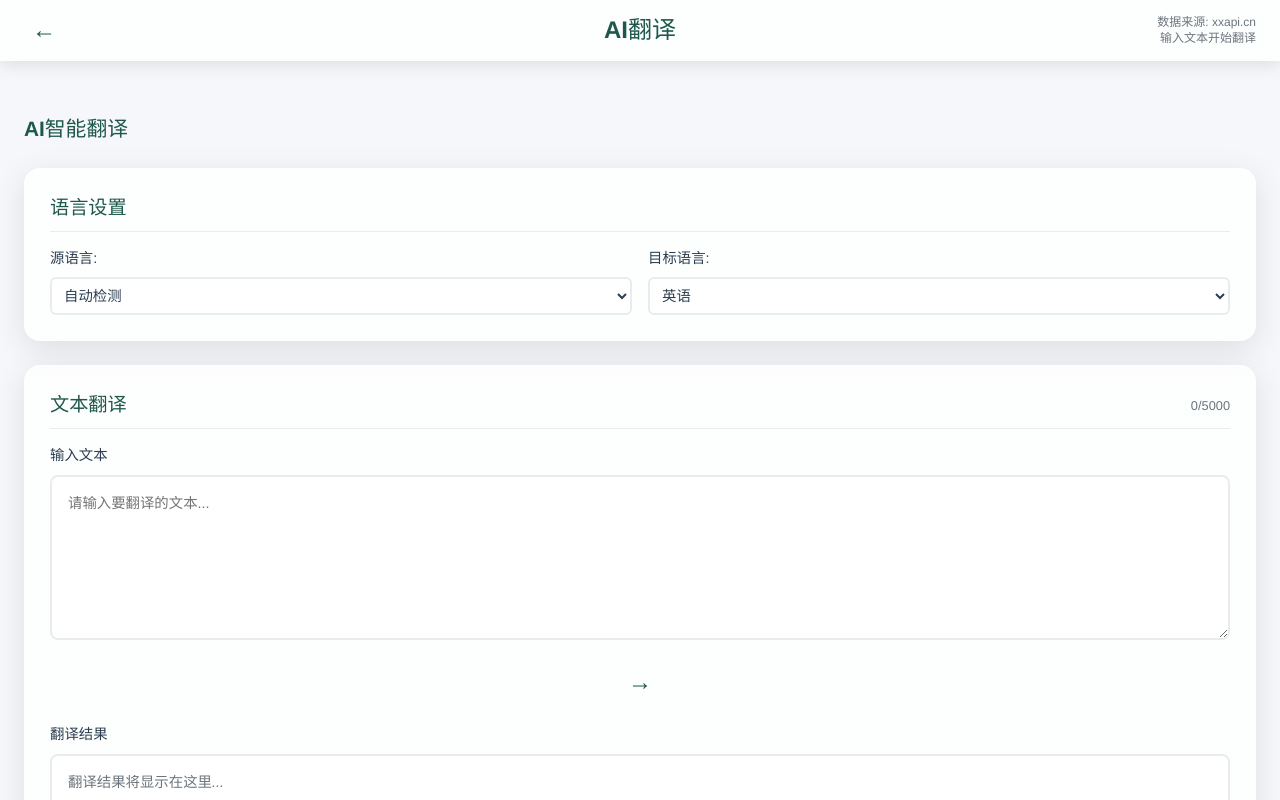
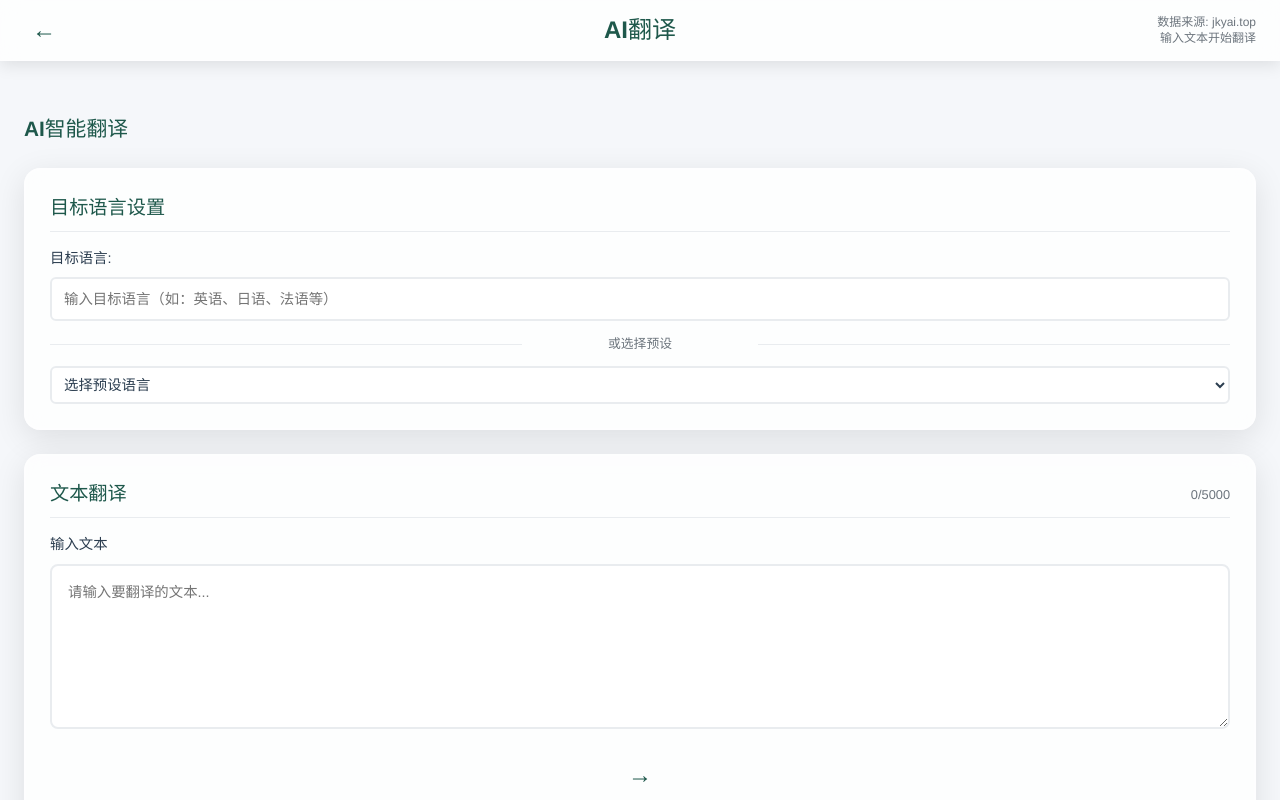
Before and after one commit to Glassous/Glesearch, a Vue app: page /translate in a window 1280 px wide. Shown: the top 800 px of the page. Built offline with nearby package versions, Linux system fonts and the light colour scheme.

Commit message:
优化了翻译功能

```diff
--- a/src/components/Translate.vue
+++ b/src/components/Translate.vue
@@ -8,7 +8,7 @@
       </button>
       <h2 class="page-title">AI翻译</h2>
       <div class="api-info">
-        <div class="api-source">数据来源: xxapi.cn</div>
+        <div class="api-source">数据来源: jkyai.top</div>
         <div class="update-time" :class="{ 'error-status': error }">
           {{ error ? 'Error' : (lastUpdateTime || '输入文本开始翻译') }}
         </div>
@@ -18,11 +18,6 @@
 
   <!-- 主要内容区域 -->
   <main class="main-content">
-    <!-- 加载状态 -->
-    <div v-if="loading" class="loading-message">
-      正在翻译中...
-    </div>
-
     <!-- 错误信息 -->
     <div v-if="error" class="error-message">
       {{ error }}
@@ -30,33 +25,40 @@
     </div>
 
     <!-- 翻译功能展示 -->
-    <div v-if="!loading" class="translate-section">
+    <div class="translate-section">
       <h3>AI智能翻译</h3>
 
       <!-- 语言选择器 -->
       <div class="language-selector">
         <div class="language-card">
           <div class="language-header">
-            <h4 class="language-title">语言设置</h4>
+            <h4 class="language-title">目标语言设置</h4>
           </div>
           <div class="language-content">
             <div class="language-options">
-              <div class="language-option">
-                <label class="language-label">源语言:</label>
-                <select v-model="fromLanguage" class="language-select">
-                  <option value="auto">自动检测</option>
-                  <option v-for="(name, code) in languages" :key="code" :value="code">
-                    {{ name }}
-                  </option>
-                </select>
-              </div>
-              <div class="language-option">
+              <div class="language-option full-width">
                 <label class="language-label">目标语言:</label>
-                <select v-model="toLanguage" class="language-select">
-                  <option v-for="(name, code) in languages" :key="code" :value="code">
-                    {{ name }}
-                  </option>
-                </select>
+                <div class="target-language-input">
+                  <input
+                    v-model="customTargetLang"
+                    type="text"
+                    class="custom-lang-input"
+                    placeholder="输入目标语言（如：英语、日语、法语等）"
+                  />
+                  <span class="or-divider">或选择预设</span>
+                  <select v-model="selectedPresetLang" @change="onPresetSelect" class="language-select">
+                    <option value="">选择预设语言</option>
+                    <option value="英语">英语</option>
+                    <option value="日语">日语</option>
+                    <option value="韩语">韩语</option>
+                    <option value="法语">法语</option>
+                    <option value="德语">德语</option>
+                    <option value="西班牙语">西班牙语</option>
+                    <option value="俄语">俄语</option>
+                    <option value="中文">中文</option>
+                    <option value="繁体中文">繁体中文</option>
+                  </select>
+                </div>
               </div>
             </div>
           </div>
@@ -83,9 +85,13 @@
               ></textarea>
             </div>
 
-            <!-- 翻译箭头 -->
+            <!-- 翻译箭头/加载状态 -->
             <div class="translate-arrow">
-              <span class="arrow-icon">→</span>
+              <div v-if="loading" class="loading-animation">
+                <div class="loading-spinner"></div>
+                <span class="loading-text">正在翻译中...</span>
+              </div>
+              <span v-else class="arrow-icon">→</span>
             </div>
 
             <!-- 输出区域 -->
@@ -103,7 +109,7 @@
                   <button
                     class="action-button primary"
                     @click="translate"
-                    :disabled="!inputText.trim() || loading"
+                    :disabled="!inputText.trim() || !getTargetLanguage() || loading"
                   >
                     {{ loading ? '翻译中...' : '开始翻译' }}
                   </button>
@@ -140,59 +146,9 @@ export default {
       error: null,
       inputText: '',
       translatedText: '',
-      fromLanguage: 'auto',
-      toLanguage: 'en',
-      lastUpdateTime: null,
-      apiKey: '798844718608371c',
-      languages: {
-        'ar': '阿拉伯语',
-        'az': '阿塞拜疆语',
-        'bg': '保加利亚语',
-        'bn': '孟加拉语',
-        'ca': '加泰罗尼亚语',
-        'cs': '捷克语',
-        'da': '丹麦语',
-        'de': '德语',
-        'el': '希腊语',
-        'en': '英语',
-        'eo': '世界语',
-        'es': '西班牙语',
-        'et': '爱沙尼亚语',
-        'eu': '巴斯克语',
-        'fa': '波斯语',
-        'fi': '芬兰语',
-        'fr': '法语',
-        'ga': '爱尔兰语',
-        'gl': '加利西亚语',
-        'he': '希伯来语',
-        'hi': '印地语',
-        'hu': '匈牙利语',
-        'id': '印度尼西亚语',
-        'it': '意大利语',
-        'ja': '日语',
-        'ko': '韩语',
-        'lt': '立陶宛语',
-        'lv': '拉脱维亚语',
-        'ms': '马来语',
-        'nb': '挪威博克马尔语',
-        'nl': '荷兰语',
-        'pb': '巴西葡萄牙语',
-        'pl': '波兰语',
-        'pt': '葡萄牙语',
-        'ro': '罗马尼亚语',
-        'ru': '俄语',
-        'sk': '斯洛伐克语',
-        'sl': '斯洛文尼亚语',
-        'sq': '阿尔巴尼亚语',
-        'sv': '瑞典语',
-        'th': '泰语',
-        'tl': '塔加洛语（菲律宾语）',
-        'tr': '土耳其语',
-        'uk': '乌克兰语',
-        'ur': '乌尔都语',
-        'zh': '简体中文',
-        'zt': '繁体中文'
-      }
+      customTargetLang: '',
+      selectedPresetLang: '',
+      lastUpdateTime: null
     }
   },
   methods: {
@@ -206,23 +162,23 @@ export default {
         return
       }
 
+      const targetLang = this.getTargetLanguage()
+      if (!targetLang) {
+        this.error = '请选择或输入目标语言'
+        return
+      }
+
       this.loading = true
       this.error = null
 
       try {
-        const requestOptions = {
-          method: 'GET',
-          mode: 'cors',
-          headers: {
-            'Content-Type': 'application/json',
-          },
-          redirect: 'follow'
-        }
-
-        const url = `/api/AIAutoTranslate?text=${encodeURIComponent(this.inputText)}&to=${this.toLanguage}&key=${this.apiKey}`
+        const url = `https://api.jkyai.top/API/wnyyfy.php?msg=${encodeURIComponent(this.inputText)}&target=${encodeURIComponent(targetLang)}&type=json`
         console.log('翻译请求URL:', url)
 
-        const response = await fetch(url, requestOptions)
+        const response = await fetch(url, {
+          method: 'GET',
+          mode: 'cors'
+        })
         console.log('响应状态:', response.status)
 
         if (!response.ok) {
@@ -232,11 +188,11 @@ export default {
         const data = await response.json()
         console.log('API返回数据:', data)
 
-        if (data.code === 200 && data.data) {
-          this.translatedText = data.data
+        if (data.status === 'success' && data.data && data.data.translated_text) {
+          this.translatedText = data.data.translated_text
           this.lastUpdateTime = new Date().toLocaleTimeString()
         } else {
-          this.error = data.msg || '翻译失败'
+          this.error = data.message || '翻译失败'
           console.error('API返回错误:', data)
         }
       } catch (err) {
@@ -247,9 +203,21 @@ export default {
       }
     },
 
+    getTargetLanguage() {
+      return this.customTargetLang.trim() || this.selectedPresetLang
+    },
+
+    onPresetSelect() {
+      if (this.selectedPresetLang) {
+        this.customTargetLang = ''
+      }
+    },
+
     clearAll() {
       this.inputText = ''
       this.translatedText = ''
+      this.customTargetLang = ''
+      this.selectedPresetLang = ''
       this.error = null
       this.lastUpdateTime = null
     },
@@ -462,8 +430,8 @@ export default {
 }
 
 .language-options {
-  display: grid;
-  grid-template-columns: 1fr 1fr;
+  display: flex;
+  flex-direction: column;
   gap: 1rem;
 }
 
@@ -471,6 +439,58 @@ export default {
   display: flex;
   flex-direction: column;
   gap: 0.5rem;
+}
+
+.language-option.full-width {
+  width: 100%;
+}
+
+.target-language-input {
+  display: flex;
+  flex-direction: column;
+  gap: 0.8rem;
+}
+
+.custom-lang-input {
+  padding: 0.75rem;
+  border: 2px solid var(--border-color);
+  border-radius: 6px;
+  font-size: 0.9rem;
+  background: var(--bg-secondary);
+  color: var(--text-primary);
+  transition: border-color 0.2s;
+}
+
+.custom-lang-input:focus {
+  outline: none;
+  border-color: var(--text-accent);
+  box-shadow: 0 0 0 3px rgba(30, 88, 75, 0.1);
+}
+
+.or-divider {
+  text-align: center;
+  color: var(--text-secondary);
+  font-size: 0.8rem;
+  font-weight: 500;
+  position: relative;
+}
+
+.or-divider::before,
+.or-divider::after {
+  content: '';
+  position: absolute;
+  top: 50%;
+  width: 40%;
+  height: 1px;
+  background: var(--border-color);
+}
+
+.or-divider::before {
+  left: 0;
+}
+
+.or-divider::after {
+  right: 0;
 }
 
 .language-label {
@@ -583,12 +603,43 @@ export default {
 .translate-arrow {
   text-align: center;
   padding: 0.5rem 0;
+  min-height: 60px;
+  display: flex;
+  align-items: center;
+  justify-content: center;
 }
 
 .arrow-icon {
   font-size: 1.5rem;
   color: var(--text-accent);
   font-weight: bold;
+}
+
+.loading-animation {
+  display: flex;
+  flex-direction: column;
+  align-items: center;
+  gap: 0.5rem;
+}
+
+.loading-spinner {
+  width: 24px;
+  height: 24px;
+  border: 3px solid var(--border-color);
+  border-top: 3px solid var(--text-accent);
+  border-radius: 50%;
+  animation: spin 1s linear infinite;
+}
+
+.loading-text {
+  font-size: 0.9rem;
+  color: var(--text-accent);
+  font-weight: 500;
+}
+
+@keyframes spin {
+  0% { transform: rotate(0deg); }
+  100% { transform: rotate(360deg); }
 }
 
 .result-textarea {
@@ -721,12 +772,16 @@ export default {
     justify-content: center;
   }
 
-  .language-options {
-    grid-template-columns: 1fr;
+  .target-language-input {
+    gap: 0.6rem;
   }
 
   .translate-arrow {
     transform: rotate(90deg);
+  }
+
+  .loading-animation {
+    transform: rotate(-90deg);
   }
 }
 
```
